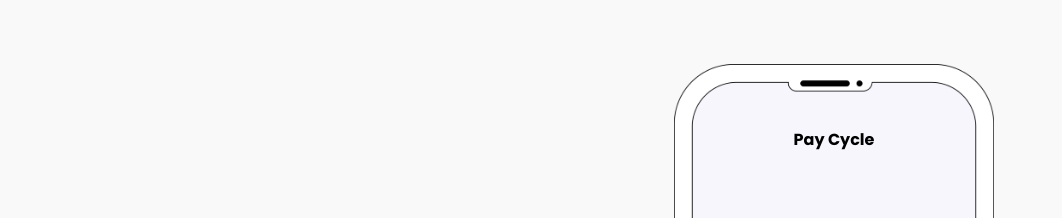
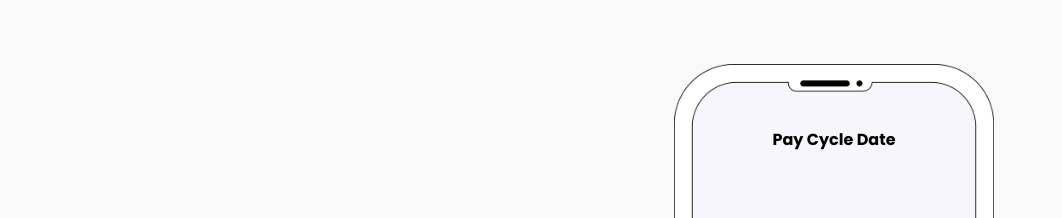
Before and after one commit to Shamilakhan936/early-pay, a React (Create React App) app: page / in a window 1280 px wide. Shown: the part 1720-1938 px from the top of the page, without its empty margins (107-1169 px from the left). Built offline with nearby package versions, Linux system fonts and the light colour scheme.

Commit message:
updated text feature section

```diff
--- a/src/components/Features.tsx
+++ b/src/components/Features.tsx
@@ -67,7 +67,7 @@ const Features: React.FC = () => {
               <div className="absolute inset-0 flex flex-col items-center pt-16 px-6">
                 <div className="text-center mb-14 md:mb-[105px]">
                   <h3 className="text-[16px] font-bold text-black">
-                  Pay Cycle
+                  Pay Cycle Date
                   </h3>
                 </div>
 
```
